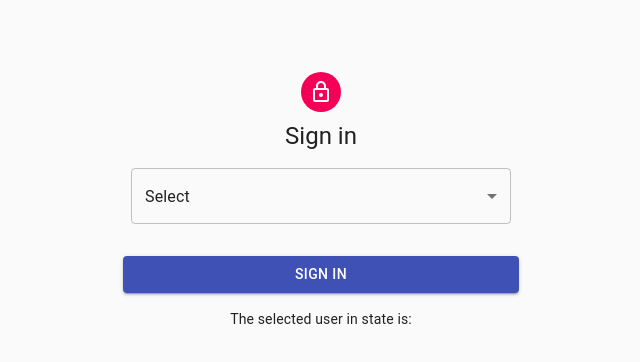
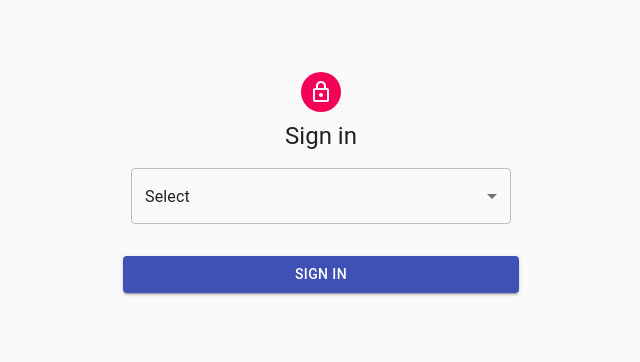
Before and after one commit to scottgibson21/react-would-you-rather, a React (Create React App) app: page / in a window 1280 px wide. Shown: the top 362 px of the page, without its empty margins (319-959 px from the left). Built offline with nearby package versions, Linux system fonts and the light colour scheme.

Commit message:
fix: remove debugging console log

```diff
--- a/src/components/Login.js
+++ b/src/components/Login.js
@@ -128,9 +128,6 @@ function Login(props) {
                     </form>
                 </div>
             </Container>
-            <div style={{ display: "flex", justifyContent: "center" }}>
-                <span>{`The selected user in state is: ${input}`}</span>
-            </div>
         </div>
     )
 }
```
